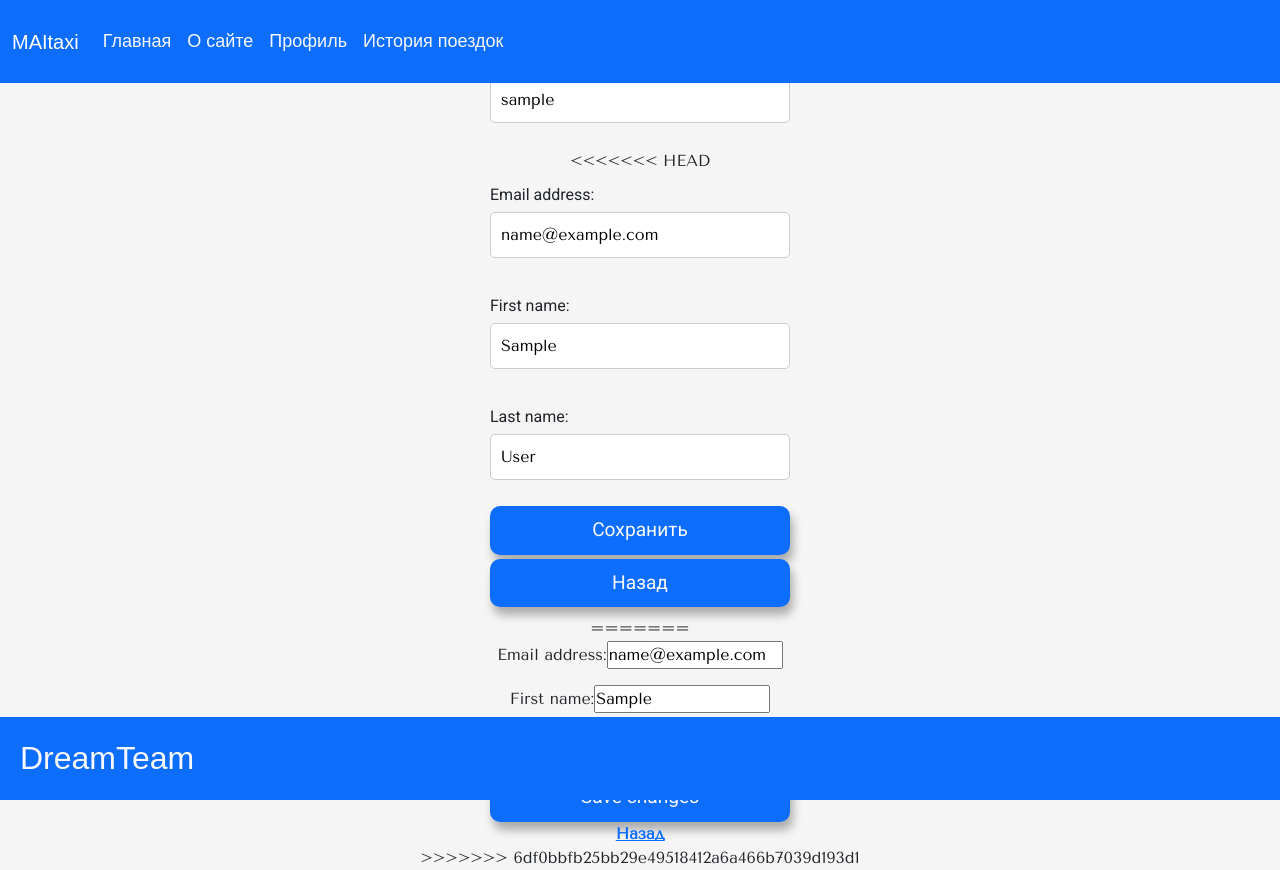
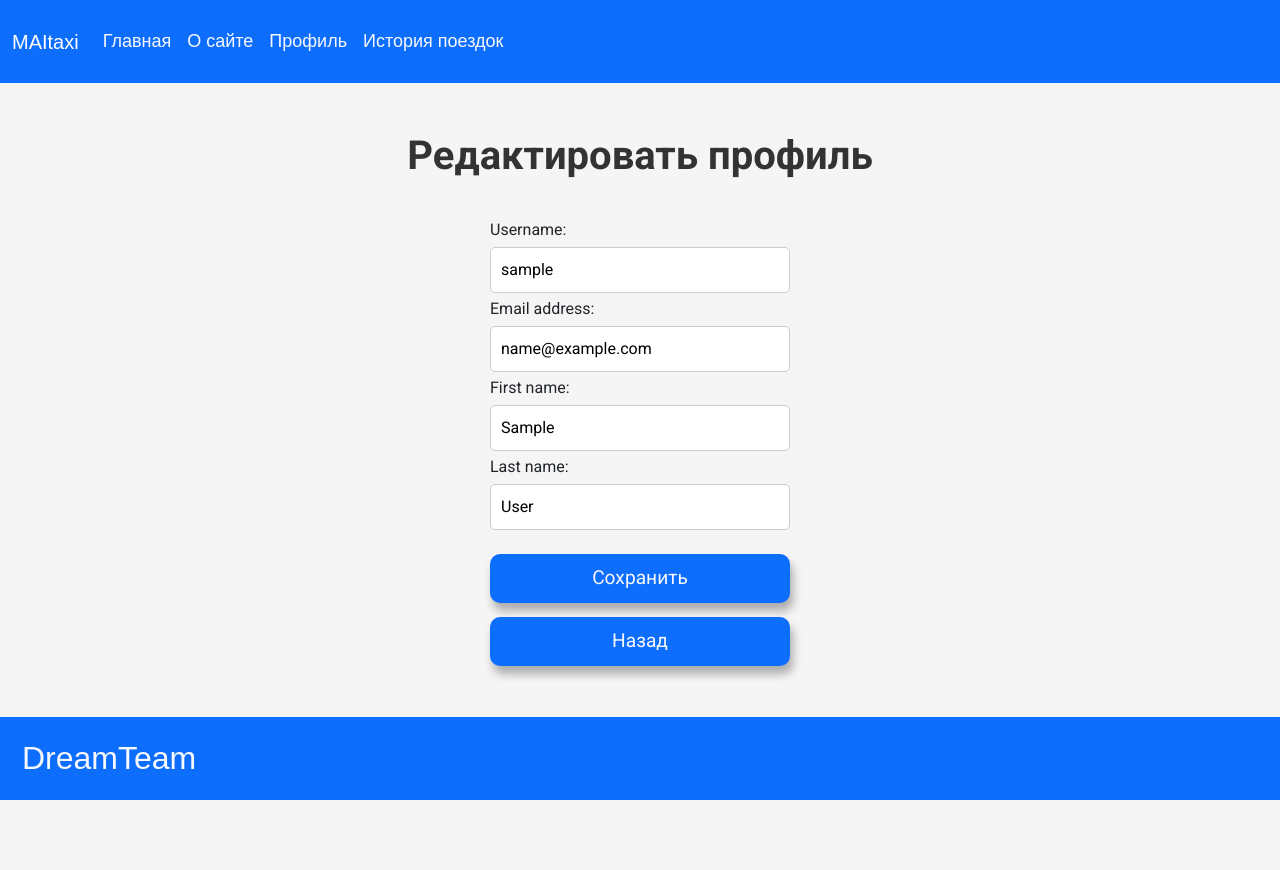
Before and after one commit to egorus1442/ItProjectTaxiDjango, a Django app: page /edit-profile/ in a window 1280 px wide. After the commit the page ends 800 px from the top, so only its background shows below. Run offline with Django 5.2, Linux system fonts and the light colour scheme; the visitor is signed in with stand-in values (Sample User, id 1).

Commit message:
FINAL HTML AND CSS EDIT, not working 404 and 500 pages(((

```diff
--- a/main/maitaxi/static/maitaxi/css/history_trips.css
+++ b/main/maitaxi/static/maitaxi/css/history_trips.css
@@ -3,13 +3,8 @@
     padding: 0;
 }
 
-<<<<<<< HEAD
 body.history {
     height: auto;
-=======
-body {
-    height: 2000px;
->>>>>>> 6df0bbfb25bb29e49518412a6a466b7039d193d1
     width: 500px;
     display: flex;
     flex-direction: column;
--- a/main/maitaxi/static/maitaxi/css/profile_edit.css
+++ b/main/maitaxi/static/maitaxi/css/profile_edit.css
@@ -29,7 +29,6 @@ body::after {
     bottom: 0;
 }
 
-<<<<<<< HEAD
 p {
     margin-bottom: -1rem;
 }
@@ -45,14 +44,6 @@ h1 {
     font-family: 'Roboto', sans-serif;
     font-weight: 700;
     /* margin-bottom: 2.5em; */
-=======
-h2 {
-    color: #333;
-    font-size: 2.5em;
-    margin: 0.5em 0;
-    font-family: 'Roboto', sans-serif;
-    font-weight: 400;
->>>>>>> 6df0bbfb25bb29e49518412a6a466b7039d193d1
 }
 
 h3 {
@@ -76,21 +67,13 @@ li {
     color: ghostwhite;
 }
 
-<<<<<<< HEAD
 /* .polzovatel {
-=======
-.polzovatel {
->>>>>>> 6df0bbfb25bb29e49518412a6a466b7039d193d1
     background: #0d6efd;
     color: ghostwhite;
     border-radius: 20px;
     padding: 10px;
     margin-left: auto;
-<<<<<<< HEAD
 } */
-=======
-}
->>>>>>> 6df0bbfb25bb29e49518412a6a466b7039d193d1
 
 hr {
     width: 100%;
@@ -121,20 +104,13 @@ form input {
     border: 1px solid #ccc;
     border-radius: 5px;
     font-size: 1em;
-<<<<<<< HEAD
     font-family: 'Roboto', sans-serif;
-=======
->>>>>>> 6df0bbfb25bb29e49518412a6a466b7039d193d1
 }
 
 .btn-btn-primary {
     width: 300px;
     padding: 10px;
-<<<<<<< HEAD
     margin-top: 30px;
-=======
-    margin-top: 15px;
->>>>>>> 6df0bbfb25bb29e49518412a6a466b7039d193d1
     margin-bottom: 10px;
     background: #0d6efd;
     color: ghostwhite;
@@ -154,7 +130,6 @@ form input {
     transform: scale(1.05);
     box-shadow: 5px 10px 8px rgba(0, 0, 0, 0.3);
     transition: 0.5s;
-<<<<<<< HEAD
 }
 
 .edits_a {
@@ -183,5 +158,3 @@ form input {
     box-shadow: 5px 10px 8px rgba(0, 0, 0, 0.3);
     transition: 0.5s;
 }
-=======
->>>>>>> 6df0bbfb25bb29e49518412a6a466b7039d193d1
--- a/main/maitaxi/templates/maitaxi/profile.html
+++ b/main/maitaxi/templates/maitaxi/profile.html
@@ -14,15 +14,9 @@
 <div class="profile">
     <h3>Информация о пользователе:</h3>
     <p class="log"><b>Логин:</b> {{user.username}}</p>
-<<<<<<< HEAD
     <p class="log"><b>Почта:</b> {{user.email}}</p>
     <p class="log"><b>Имя: </b> {{ user.first_name }}</p>
     <p class="log"><b>Фамилия: </b> {{ user.last_name }}</p>
-=======
-    <p class="poch"><b>Почта:</b> {{user.email}}</p>
-     <p><b>Имя: </b> {{ user.first_name }}</p>
-    <p><b>Фамилия: </b> {{ user.last_name }}</p>
->>>>>>> 6df0bbfb25bb29e49518412a6a466b7039d193d1
     <b><a class="profile_a" href="{% url 'logout' %}">Выход</a></b>
     <b><a class="profile_a" href="{% url 'edit_profile' %}">Редактировать профиль</a></b>
     {% endblock %}
--- a/main/maitaxi/templates/maitaxi/profile_edit.html
+++ b/main/maitaxi/templates/maitaxi/profile_edit.html
@@ -1,7 +1,6 @@
 {% extends 'maitaxi/base.html' %}
 {% load static %}
 {% block content %}
-<<<<<<< HEAD
 <head>
     <link rel="stylesheet" type="text/css" href="{% static 'maitaxi/css/profile_edit.css' %}">
     <link rel="preconnect" href="https://fonts.gstatic.com">
@@ -10,14 +9,11 @@
     <link rel="preconnect" href="https://fonts.gstatic.com" crossorigin>
     <link href="https://fonts.googleapis.com/css2?family=Roboto:ital,wght@0,100;0,300;0,400;0,500;0,700;0,900;1,100;1,300;1,400;1,500;1,700;1,900&display=swap" rel="stylesheet">
 </head>
-=======
->>>>>>> 6df0bbfb25bb29e49518412a6a466b7039d193d1
     <h1>Редактировать профиль</h1>
     <form method="post">
         {% csrf_token %}
 
         <p><label for="{{ form.username.id_for_label }}">{{ form.username.label }}: </label>{{ form.username }}</p>
-<<<<<<< HEAD
         <div>{{ form.username.errors }}</div>
 
         <p><label for="{{ form.email.id_for_label }}">{{ form.email.label }}: </label>{{ form.email }}</p>
@@ -32,22 +28,6 @@
         <button type="submit" class="btn-btn-primary">Сохранить</button>
     </form>
     <b class="edits_b"><a class="edits_a" href="{% url 'profile' %}">Назад</a></b>
-=======
-    <div>{{ form.username.errors }}</div>
-
-    <p><label for="{{ form.email.id_for_label }}">{{ form.email.label }}: </label>{{ form.email }}</p>
-    <div>{{ form.email.errors }}</div>
-
-        <p><label for="{{ form.first_name.id_for_label }}">{{ form.first_name.label }}: </label>{{ form.first_name }}</p>
-    <div>{{ form.first_name.errors }}</div>
-
-    <p><label for="{{ form.last_name.id_for_label }}">{{ form.last_name.label }}: </label>{{ form.last_name }}</p>
-    <div>{{ form.last_name.errors }}</div>
-
-        <button type="submit" class="btn-btn-primary">Save changes</button>
-    </form>
-     <b><a class="profile_a" href="{% url 'profile' %}">Назад</a></b>
->>>>>>> 6df0bbfb25bb29e49518412a6a466b7039d193d1
 </body>
 </html>
 {% endblock %}
```
Also changed, not shown: main/maitaxi/templates/maitaxi/info_order.html (+0 -10 lines).
